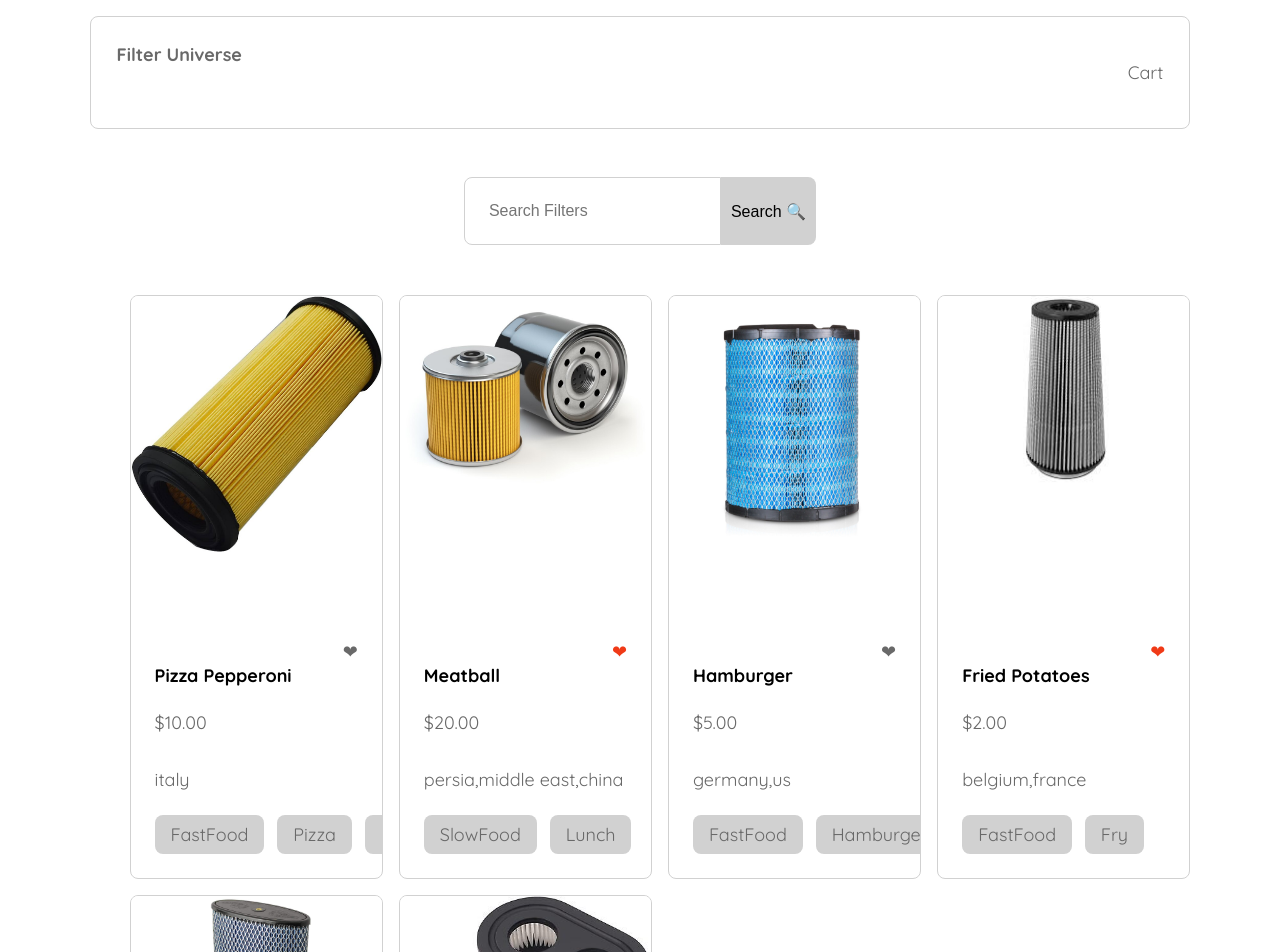
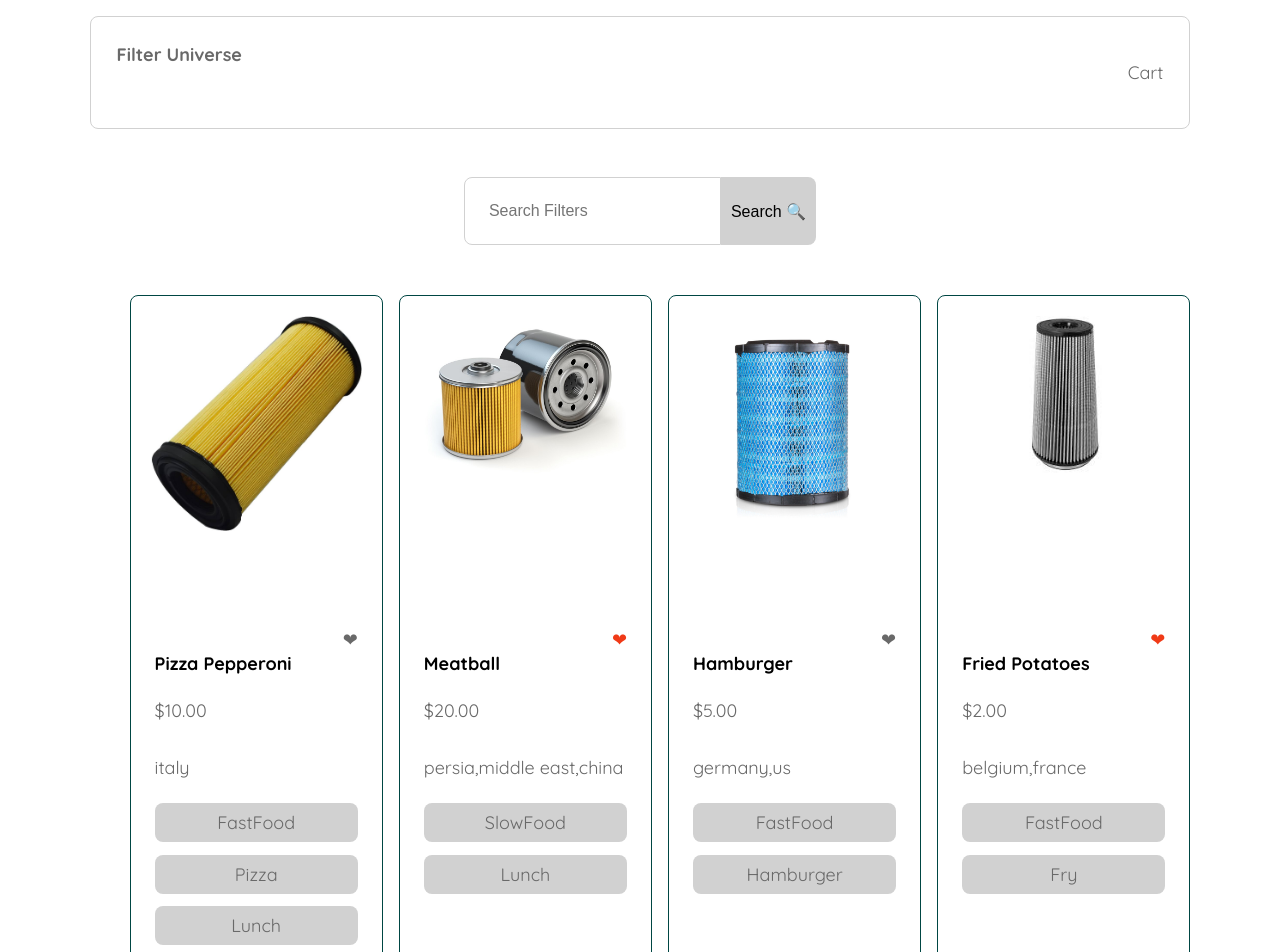
Before and after one commit to FirenLF2/filterComm, an Angular app: page / in a window 1280 px wide. Shown: the top 952 px of the page. Built offline with nearby package versions, Linux system fonts and the light colour scheme.

Commit message:
Small changes

```diff
--- a/src/app/filter-page/filter-page.component.css
+++ b/src/app/filter-page/filter-page.component.css
@@ -8,7 +8,7 @@ section {
 
 section > * {
   min-width: 28rem;
-  max-width: 40rem;
+  max-width: 50rem;
 }
 
 .card {
@@ -82,7 +82,6 @@ section > * {
 .img-tag {
   margin-top: 35px;
   width: 100%;
-  min-width: 19vw;
   display: flex;
   justify-content: center;
   border-radius: 1rem;
--- a/src/app/home/home.component.css
+++ b/src/app/home/home.component.css
@@ -11,27 +11,9 @@ ul {
 
 ul li {
   height: auto;
-  border: 1px solid #d1d1d1;
+  border: 1px solid var(--background);
   border-radius: 0.5rem;
   overflow: hidden;
-}
-
-@media only screen and (max-width: 1200px) {
-  ul {
-    grid-template-columns: 1fr 1fr 1fr;
-  }
-}
-
-@media only screen and (max-width: 1024px) {
-  ul {
-    grid-template-columns: 1fr 1fr;
-  }
-}
-
-@media only screen and (max-width: 768px) {
-  ul {
-    grid-template-columns: 1fr;
-  }
 }
 
 li a:hover {
@@ -39,7 +21,8 @@ li a:hover {
 }
 
 ul li .img {
-  height: 20rem;
+  margin: 20px;
+  height: 18rem;
   display: flex;
   flex-direction: column;
   overflow: hidden;
@@ -68,13 +51,33 @@ li .favorite {
 
 .tags {
   display: flex;
+  flex-direction: column;
   gap: 0.8rem;
   margin-top: 0.5rem;
 }
 
 .tag-item {
+  text-align: center;
   background-color: #d1d1d1;
   color: dimgray;
   border-radius: 0.5rem;
   padding: 0.5rem 1rem 0.5rem 1rem;
 }
+
+@media only screen and (max-width: 1200px) {
+  ul {
+    grid-template-columns: 1fr 1fr 1fr;
+  }
+}
+
+@media only screen and (max-width: 1024px) {
+  ul {
+    grid-template-columns: 1fr 1fr;
+  }
+}
+
+@media only screen and (max-width: 768px) {
+  ul {
+    grid-template-columns: 1fr;
+  }
+}
```
